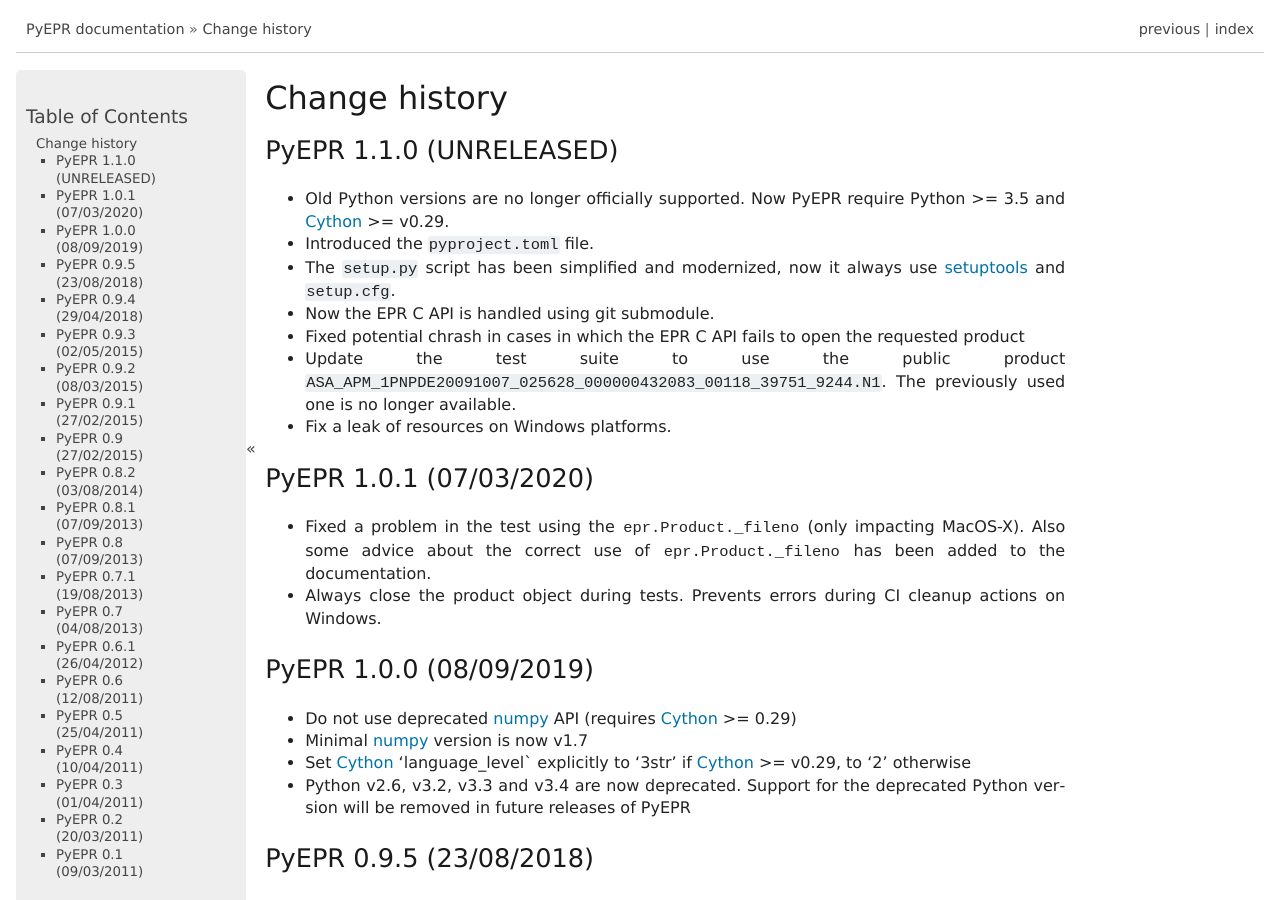
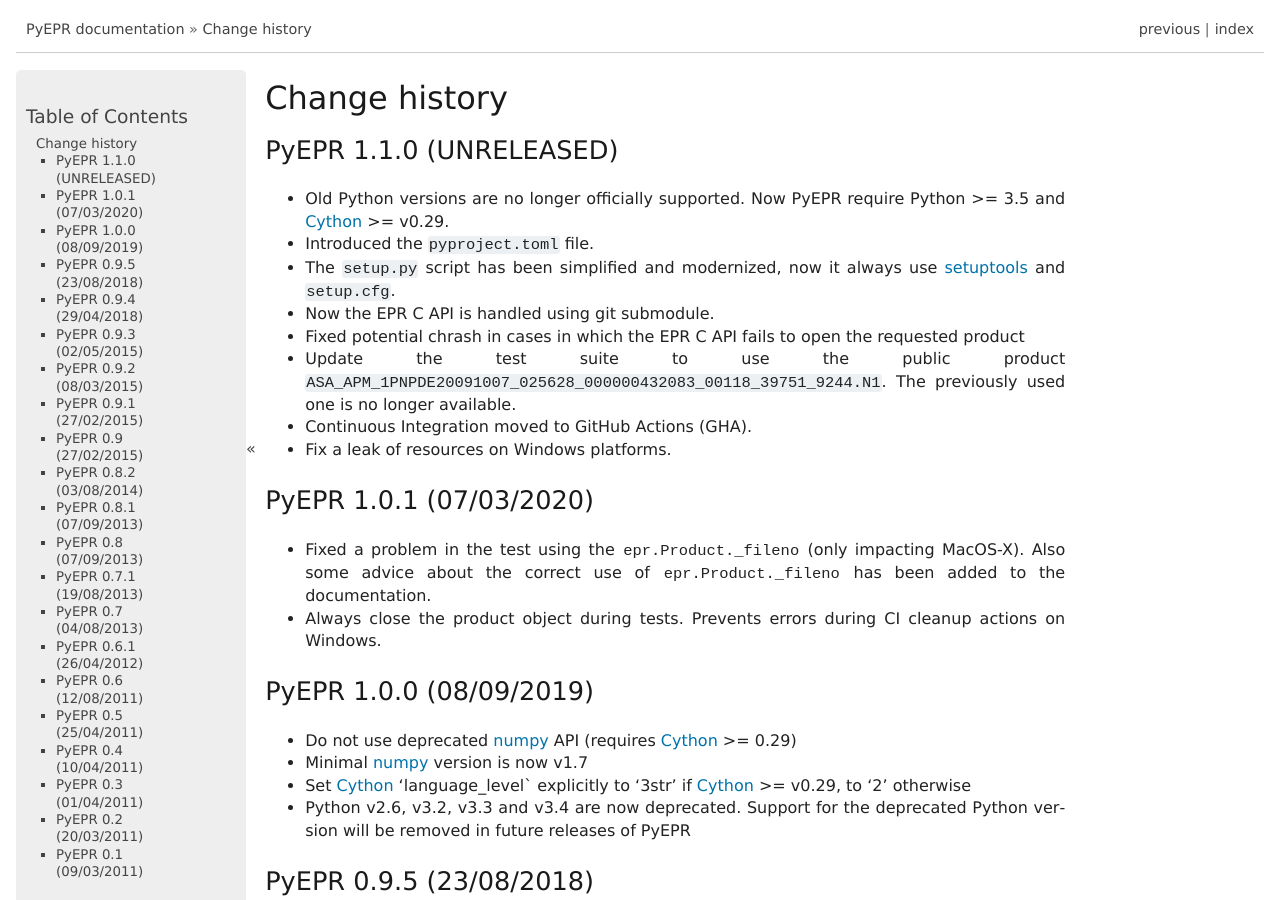
Before and after one commit to avalentino/pyepr, a Sphinx documentation site: the page built from doc/NEWS.rst, in a window 1280 px wide and 900 px high. Built offline with Sphinx 7.4.7, drawn with Linux system fonts in a browser that asks for light colours; formulas are drawn with MathJax 3.

Commit message:
Update news file

```diff
--- a/doc/NEWS.rst
+++ b/doc/NEWS.rst
@@ -15,7 +15,9 @@
 * Update the test suite to use the public product
   ``ASA_APM_1PNPDE20091007_025628_000000432083_00118_39751_9244.N1``.
   The previously used one is no longer available.
+* Continuous Integration moved to GitHub Actions (GHA).
 * Fix a leak of resources on Windows platforms.
+
 
 PyEPR 1.0.1 (07/03/2020)
 ------------------------
```
